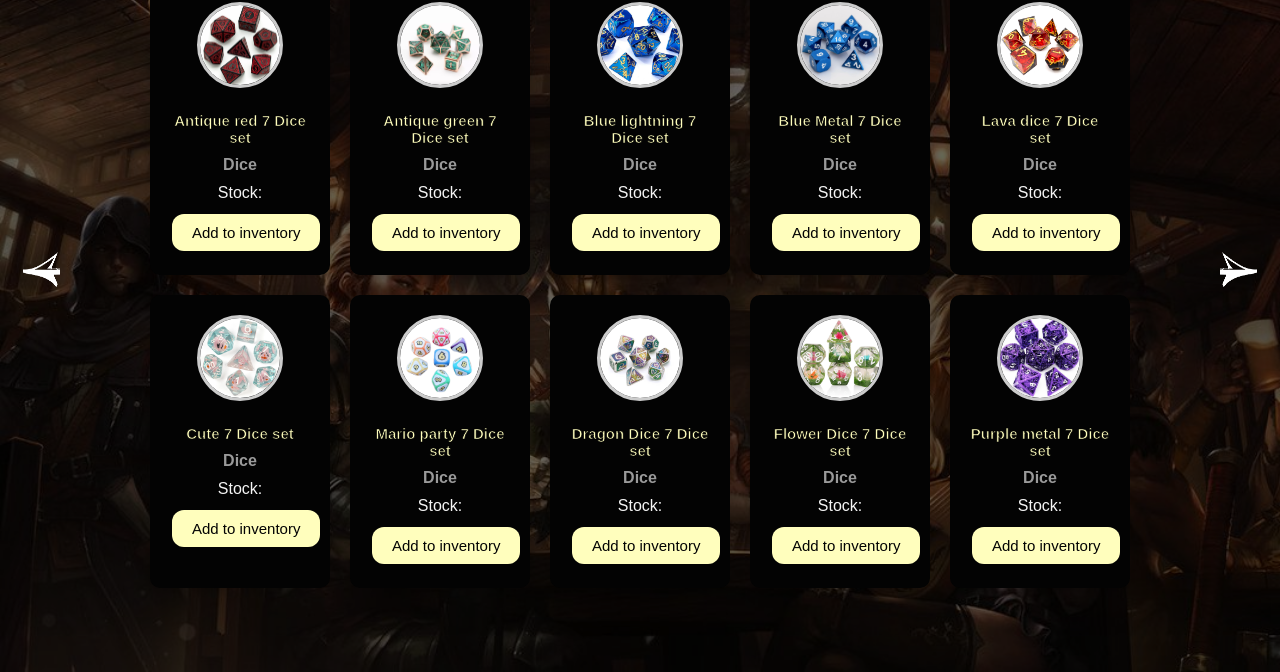
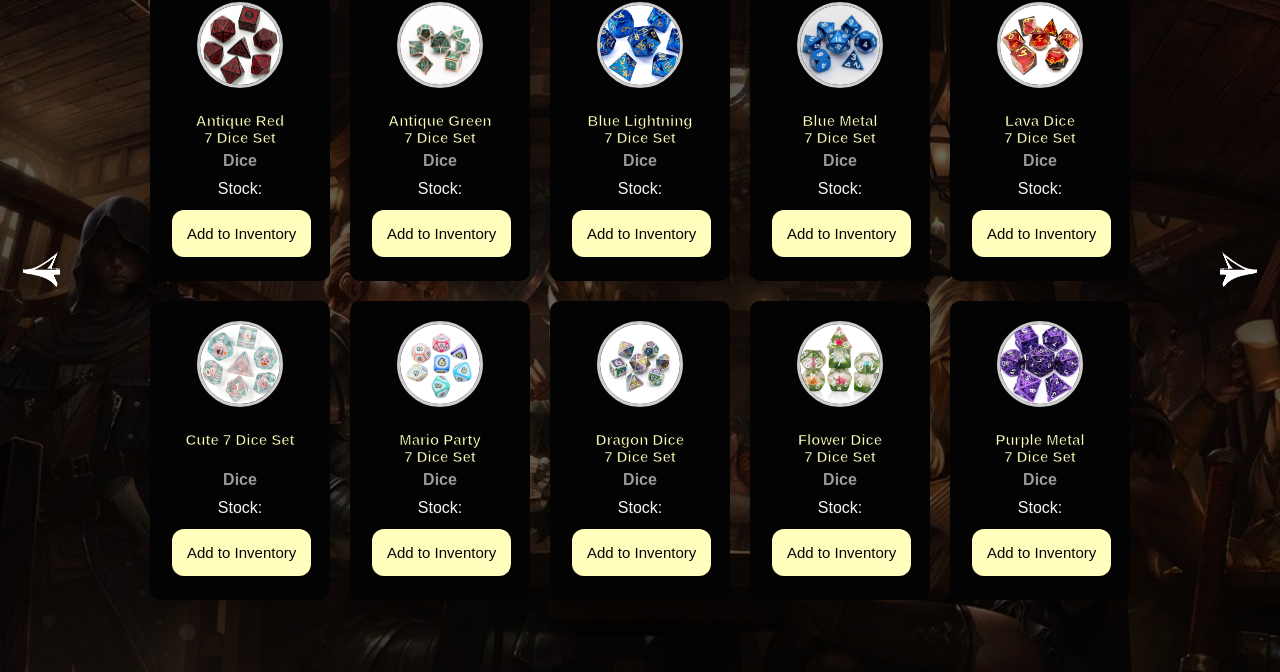
Before and after one commit to itstani/ITPE003_FinalsDJP, a website: page main.html in a window 1280 px wide. Shown: the part 128-800 px from the top of the page. Drawn offline with Linux system fonts and the light colour scheme.

Commit message:
css fixed on main

```diff
--- a/main.html
+++ b/main.html
@@ -43,16 +43,16 @@
     </div>
     <script>
         const items = [
-            { id: "669709ac2949a109f774c451", name: "Antique red 7 Dice set", imageUrl: "/Dices/RedDicewithBlackoutline.jpg", type: "dice" },
-            { id: "6697671b68f0f5345b55aa51", name: "Antique green 7 Dice set", imageUrl: "/Dices/GreenDIceWithBronze.png", type: "dice" },
-            { id: "669766cd68f0f5345b55aa4f", name: "Blue lightning 7 Dice set", imageUrl: "/Dices/bluelightningdice.jpg", type: "dice" },
-            { id: "6697670c68f0f5345b55aa50", name: "Blue Metal 7 Dice set", imageUrl: "/Dices/BlueMetalDiceDnD.png", type: "dice" },
-            { id: "6697672a68f0f5345b55aa52", name: "Lava dice 7 Dice set", imageUrl: "/Dices/LavaDiceDnD.webp", type: "dice" },
-            { id: "6697673f68f0f5345b55aa53", name: "Cute 7 Dice set", imageUrl: "/Dices/cutedice.webp", type: "dice" },
-            { id: "6697674968f0f5345b55aa54", name: "Mario party 7 Dice set", imageUrl: "/Dices/MarioPartyDiceDnD-removebg-preview.png", type: "dice" },
-            { id: "6697675768f0f5345b55aa55", name: "Dragon Dice 7 Dice set", imageUrl: "/Dices/DragonDiceDnD.jpeg", type: "dice" },
-            { id: "6697676368f0f5345b55aa56", name: "Flower Dice 7 Dice set", imageUrl: "/Dices/FlowerDiceDnD.jpeg", type: "dice" },
-            { id: "6697677268f0f5345b55aa57", name: "Purple metal 7 Dice set", imageUrl: "/Dices/PurpleMetalOctopusDiceDND.png", type: "dice" },
+            { id: "669709ac2949a109f774c451", name: "Antique Red<br>7 Dice Set", imageUrl: "/Dices/RedDicewithBlackoutline.jpg", type: "dice" },
+            { id: "6697671b68f0f5345b55aa51", name: "Antique Green<br>7 Dice Set", imageUrl: "/Dices/GreenDIceWithBronze.png", type: "dice" },
+            { id: "669766cd68f0f5345b55aa4f", name: "Blue Lightning<br>7 Dice Set", imageUrl: "/Dices/bluelightningdice.jpg", type: "dice" },
+            { id: "6697670c68f0f5345b55aa50", name: "Blue Metal<br>7 Dice Set", imageUrl: "/Dices/BlueMetalDiceDnD.png", type: "dice" },
+            { id: "6697672a68f0f5345b55aa52", name: "Lava Dice<br>7 Dice Set", imageUrl: "/Dices/LavaDiceDnD.webp", type: "dice" },
+            { id: "6697673f68f0f5345b55aa53", name: "Cute 7 Dice Set", imageUrl: "/Dices/cutedice.webp", type: "dice" },
+            { id: "6697674968f0f5345b55aa54", name: "Mario Party<br>7 Dice Set", imageUrl: "/Dices/MarioPartyDiceDnD-removebg-preview.png", type: "dice" },
+            { id: "6697675768f0f5345b55aa55", name: "Dragon Dice<br>7 Dice Set", imageUrl: "/Dices/DragonDiceDnD.jpeg", type: "dice" },
+            { id: "6697676368f0f5345b55aa56", name: "Flower Dice<br>7 Dice Set", imageUrl: "/Dices/FlowerDiceDnD.jpeg", type: "dice" },
+            { id: "6697677268f0f5345b55aa57", name: "Purple Metal<br>7 Dice Set", imageUrl: "/Dices/PurpleMetalOctopusDiceDND.png", type: "dice" },
             { id: "669767e268f0f5345b55aa59", name: "Barbarian", imageUrl: "/Minifigures/Barbian.jpg", type: "minifigure" },
             { id: "669767fb68f0f5345b55aa5a", name: "Bard", imageUrl: "/Minifigures/Bard.jpg", type: "minifigure" },
             { id: "6697680668f0f5345b55aa5b", name: "Cleric", imageUrl: "/Minifigures/Cleric.webp", type: "minifigure" },
@@ -75,7 +75,7 @@
                     <form class="inventory-form" action="/api/cart" method="POST">
                         <input type="hidden" name="itemId" value="${item.id}">
                         <input type="hidden" name="quantity" value="1">
-                        <input type="submit" value="Add to inventory" class="button">
+                        <input type="submit" value="Add to Inventory" class="button">
                     </form>
                 </div>
             `;
--- a/styles.css
+++ b/styles.css
@@ -114,6 +114,7 @@ body::after {
     color: #fffebd;
     -webkit-text-stroke: 0.7px rgb(0, 0, 0);
     font-size: 15px;
+    height: 30px;
 }
 
 .profile p {
@@ -131,7 +132,7 @@ body::after {
     background-color: #fffebd;
     border: none;
     color: #030303;
-    padding: 10px 20px;
+    padding: 15px 15px;
     text-align: center;
     text-decoration: none;
     display: inline-block;
```
